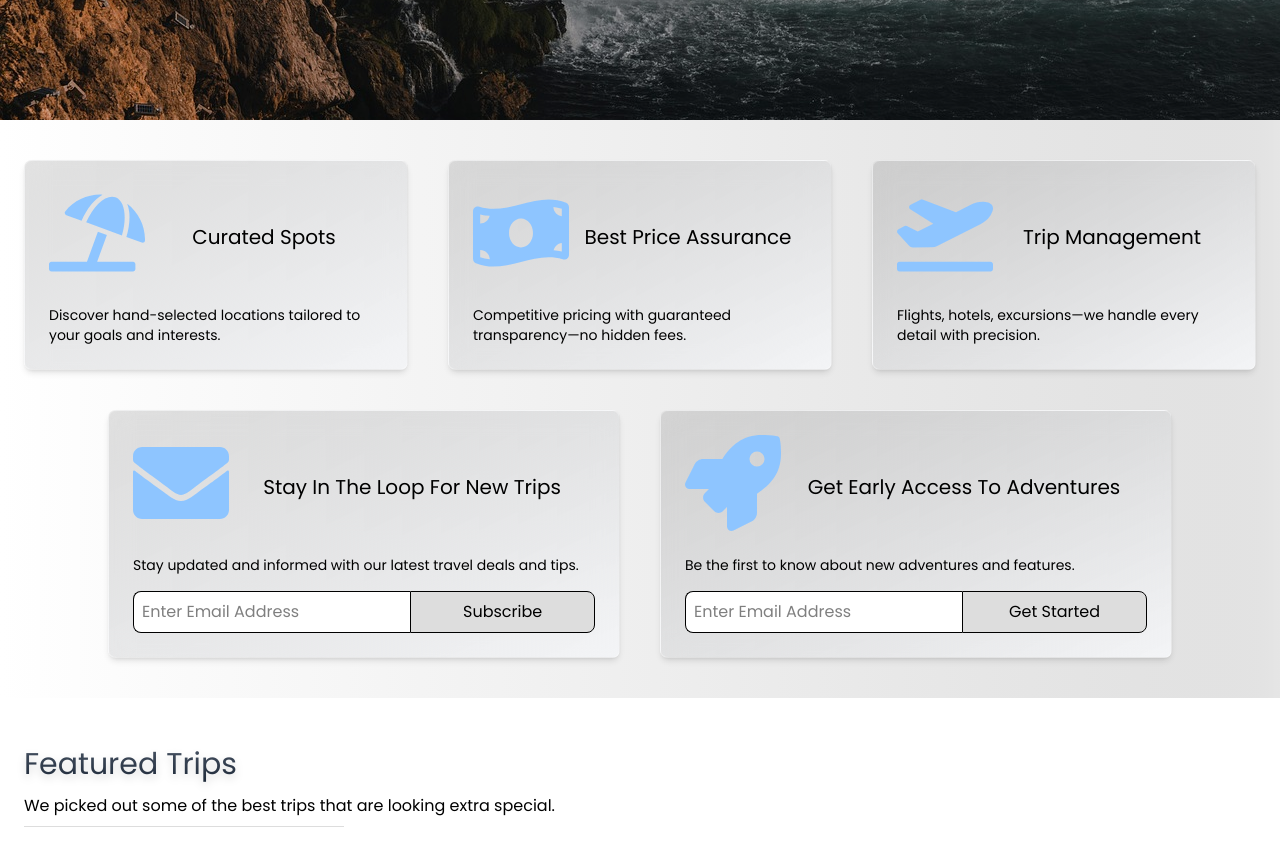
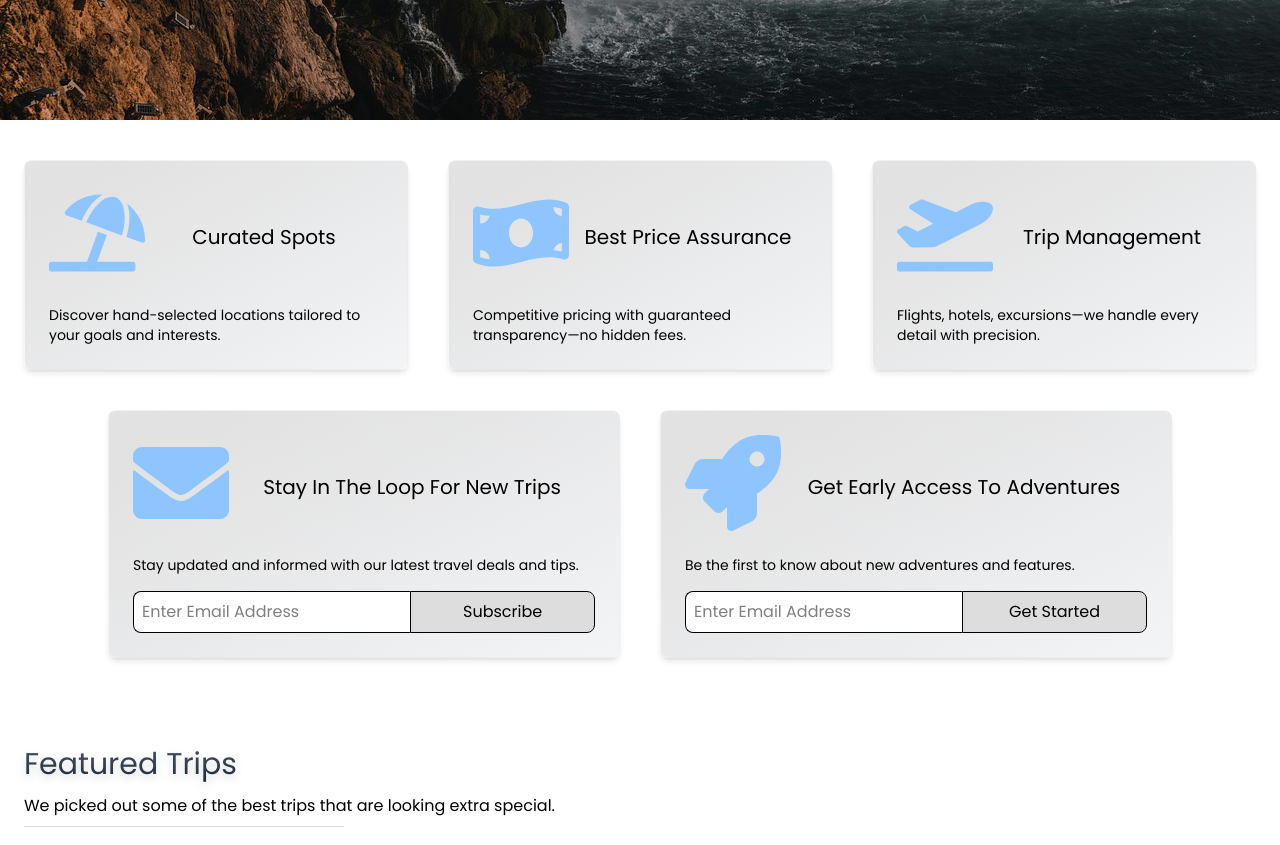
Before and after one commit to nicholasoneill97/InterVest, a Next.js app: page / in a window 1280 px wide. Shown: the part 600-1445 px from the top of the page. Built offline with nearby package versions, Linux system fonts and the light colour scheme.

Commit message:
Update page.js

```diff
--- a/src/app/page.js
+++ b/src/app/page.js
@@ -96,7 +96,7 @@ export default function Home() {
           initial={{ opacity: 0, y: 50 }}
           animate={{ opacity: 1, y: 0 }}
           transition={{ delay: 1.2, duration: 1 }}
-          className="z-20 w-[95%] sm:max-w-[90%] p-6 sm:p-8 bg-white backdrop-blur-xl shadow-2xl rounded-2xl flex flex-col gap-4 overflow-auto"
+          className="z-20 w-[95%] sm:max-w-[90%] p-6 sm:p-8 bg-white shadow-2xl rounded-2xl flex flex-col gap-4 overflow-auto"
         >
           <div className="flex flex-col lg:flex-row w-full items-stretch lg:items-end gap-4 flex-wrap min-[0px]:max-[550px]:flex-row">
             {/* Search Input */}
@@ -212,7 +212,7 @@ export default function Home() {
       </section>
 
       {/* Feature Cards */}
-      <section className="w-full bg-gradient-to-r from-white to-black/10 py-10 flex flex-wrap justify-center gap-6 sm:gap-10">
+      <section className="w-full bg-white py-10 flex flex-wrap justify-center gap-6 sm:gap-10">
         {[
           {
             icon: FaUmbrellaBeach,
```
